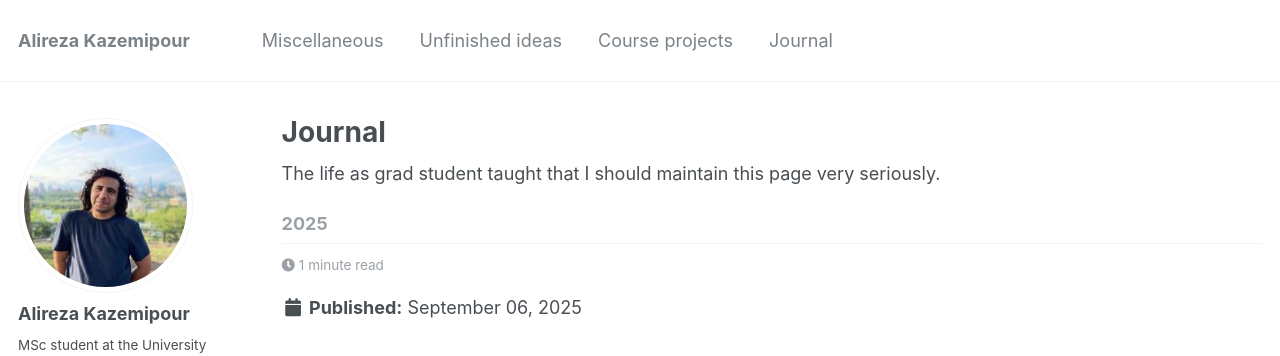
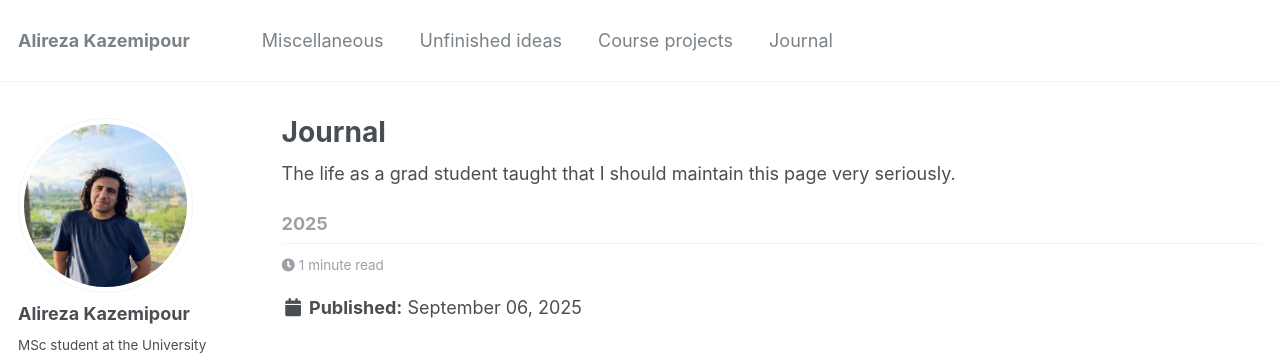
Before and after one commit to alirezakazemipour/alirezakazemipour.github.io, a Jekyll site: the page built from _pages/year-archive.html, in a window 1280 px wide and 900 px high. Shown: the top 356 px of the window. Built offline with Jekyll 4.4.1, drawn with Linux system fonts in a browser that asks for light colours; formulas are drawn with MathJax 3.

```diff
--- a/_pages/year-archive.html
+++ b/_pages/year-archive.html
@@ -7,7 +7,7 @@
   - /wordpress/blog-posts/
 ---
 
-The life as grad student taught that I should maintain this page very seriously.
+The life as a grad student taught that I should maintain this page very seriously.
 
 {% include base_path %}
 {% capture written_year %}'None'{% endcapture %}
```
Also changed, not shown: _misc/misc-1.md (+1 -0 lines), 2 other files.
